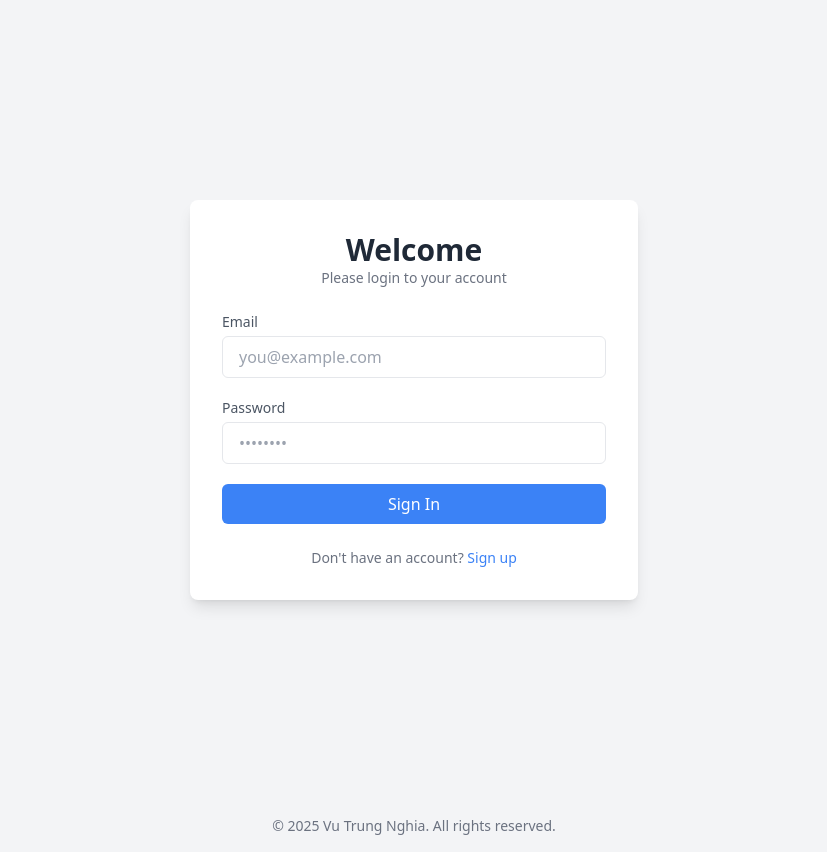
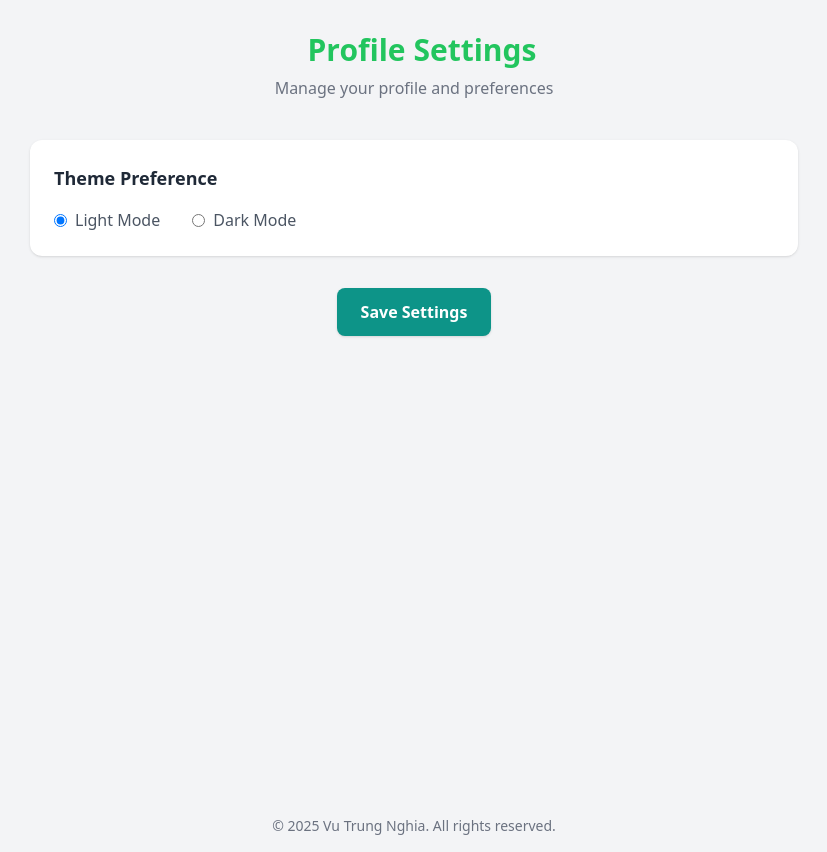
Before and after one commit to anhemlam648/Expense_Management_Frontend, a React (Vite) app: page /Settings in a window 1280 px wide. Before the commit this address led to /login. Shown: the whole page, without its empty margins (226-1053 px from the left). Built offline with nearby package versions, Linux system fonts and the light colour scheme.

Commit message:
Update Test Theme

```diff
--- a/src/App.jsx
+++ b/src/App.jsx
@@ -25,12 +25,16 @@ function AppContent() {
       <div className="flex-1 flex flex-col">
         <main className="flex-1">
           <Routes>
-            <Route path="/login" element={<Login />} />
-            <Route path="/register" element={<Register />} />
-            <Route path="/" element={<PrivateRoute><Home /></PrivateRoute>} />
-            <Route path="/Categories" element={<PrivateRoute><Categories /></PrivateRoute>} />
+            {/* <Route path="/login" element={<Login />} />
+            <Route path="/register" element={<Register />} /> */}
+            {/* <Route path="/" element={<PrivateRoute><Home /></PrivateRoute>} /> */}
+            <Route path="/" element={<Home />} />
+            <Route path="/Categories" element={<Categories />} />
+            <Route path="/Statistics" element={<Statistics />} />
+            <Route path="/Settings" element={<Settings />} />
+            {/* <Route path="/Categories" element={<PrivateRoute><Categories /></PrivateRoute>} />
             <Route path="/Statistics" element={<PrivateRoute><Statistics /></PrivateRoute>} />
-            <Route path="/Settings" element={<PrivateRoute><Settings /></PrivateRoute>} />
+            <Route path="/Settings" element={<PrivateRoute><Settings /></PrivateRoute>} /> */}
           </Routes>
         </main>
         <Footer />
--- a/src/components/Login/login.jsx
+++ b/src/components/Login/login.jsx
@@ -1,110 +1,110 @@
-import React, { useState } from 'react';
-import { useNavigate, Link } from 'react-router-dom';
-import axios from 'axios';
+// import React, { useState } from 'react';
+// import { useNavigate, Link } from 'react-router-dom';
+// import axios from 'axios';
 
-const Login = () => {
-  const navigate = useNavigate();
-  const [formData, setFormData] = useState({ email: '', password: '' });
-  const [error, setError] = useState('');
-  const [loading, setLoading] = useState(false);
+// const Login = () => {
+//   const navigate = useNavigate();
+//   const [formData, setFormData] = useState({ email: '', password: '' });
+//   const [error, setError] = useState('');
+//   const [loading, setLoading] = useState(false);
 
-  const handleChange = (e) => {
-    setFormData({ ...formData, [e.target.name]: e.target.value });
-    setError('');
-  };
+//   const handleChange = (e) => {
+//     setFormData({ ...formData, [e.target.name]: e.target.value });
+//     setError('');
+//   };
 
-  const handleLogin = async (e) => {
-    e.preventDefault();
-    setLoading(true);
-    try {
-      const res = await axios.post('http://localhost:8080/api/user/login', formData);
+//   const handleLogin = async (e) => {
+//     e.preventDefault();
+//     setLoading(true);
+//     try {
+//       const res = await axios.post('http://localhost:8080/api/user/login', formData);
 
-      if (res.data.status) {
-        localStorage.setItem('token', res.data.token);
+//       if (res.data.status) {
+//         localStorage.setItem('token', res.data.token);
 
-        const profileRes = await axios.get('http://localhost:8080/api/user/profile', {
-          headers: { Authorization: `Bearer ${res.data.token}` },
-        });
+//         const profileRes = await axios.get('http://localhost:8080/api/user/profile', {
+//           headers: { Authorization: `Bearer ${res.data.token}` },
+//         });
 
-        localStorage.setItem('user', JSON.stringify(profileRes.data));
-        navigate('/');
-      } else {
-        setError(res.data.message || 'Login failed');
-      }
-    } catch {
-      setError('Invalid email or password');
-    } finally {
-      setLoading(false);
-    }
-  };
+//         localStorage.setItem('user', JSON.stringify(profileRes.data));
+//         navigate('/');
+//       } else {
+//         setError(res.data.message || 'Login failed');
+//       }
+//     } catch {
+//       setError('Invalid email or password');
+//     } finally {
+//       setLoading(false);
+//     }
+//   };
 
-  return (
-    <div className="flex min-h-screen items-center justify-center bg-gray-100">
-      <div className="w-full max-w-md p-8 space-y-6 bg-white rounded-lg shadow-lg">
-        <div className="text-center">
-          <h2 className="text-3xl font-bold text-gray-800">Welcome</h2>
-          <p className="text-sm text-gray-500">Please login to your account</p>
-        </div>
+//   return (
+//     <div className="flex min-h-screen items-center justify-center bg-gray-100">
+//       <div className="w-full max-w-md p-8 space-y-6 bg-white rounded-lg shadow-lg">
+//         <div className="text-center">
+//           <h2 className="text-3xl font-bold text-gray-800">Welcome</h2>
+//           <p className="text-sm text-gray-500">Please login to your account</p>
+//         </div>
 
-        <form onSubmit={handleLogin} className="space-y-5">
-          <div>
-            <label htmlFor="email" className="block text-sm font-medium text-gray-600">
-              Email
-            </label>
-            <input
-              id="email"
-              name="email"
-              type="email"
-              value={formData.email}
-              onChange={handleChange}
-              required
-              className="w-full mt-1 px-4 py-2 border rounded-md focus:outline-none focus:ring-2 focus:ring-blue-400"
-              placeholder="you@example.com"
-            />
-          </div>
+//         <form onSubmit={handleLogin} className="space-y-5">
+//           <div>
+//             <label htmlFor="email" className="block text-sm font-medium text-gray-600">
+//               Email
+//             </label>
+//             <input
+//               id="email"
+//               name="email"
+//               type="email"
+//               value={formData.email}
+//               onChange={handleChange}
+//               required
+//               className="w-full mt-1 px-4 py-2 border rounded-md focus:outline-none focus:ring-2 focus:ring-blue-400"
+//               placeholder="you@example.com"
+//             />
+//           </div>
 
-          <div>
-            <label htmlFor="password" className="block text-sm font-medium text-gray-600">
-              Password
-            </label>
-            <input
-              id="password"
-              name="password"
-              type="password"
-              value={formData.password}
-              onChange={handleChange}
-              required
-              className="w-full mt-1 px-4 py-2 border rounded-md focus:outline-none focus:ring-2 focus:ring-blue-400"
-              placeholder="••••••••"
-            />
-          </div>
+//           <div>
+//             <label htmlFor="password" className="block text-sm font-medium text-gray-600">
+//               Password
+//             </label>
+//             <input
+//               id="password"
+//               name="password"
+//               type="password"
+//               value={formData.password}
+//               onChange={handleChange}
+//               required
+//               className="w-full mt-1 px-4 py-2 border rounded-md focus:outline-none focus:ring-2 focus:ring-blue-400"
+//               placeholder="••••••••"
+//             />
+//           </div>
 
-          {error && (
-            <div className="text-sm text-red-500 text-center">
-              {error}
-            </div>
-          )}
+//           {error && (
+//             <div className="text-sm text-red-500 text-center">
+//               {error}
+//             </div>
+//           )}
 
-          <button
-            type="submit"
-            disabled={loading}
-            className={`w-full bg-blue-500 text-white py-2 rounded-md hover:bg-blue-600 transition duration-200 ${
-              loading && 'opacity-60 cursor-not-allowed'
-            }`}
-          >
-            {loading ? 'Signing In...' : 'Sign In'}
-          </button>
-        </form>
+//           <button
+//             type="submit"
+//             disabled={loading}
+//             className={`w-full bg-blue-500 text-white py-2 rounded-md hover:bg-blue-600 transition duration-200 ${
+//               loading && 'opacity-60 cursor-not-allowed'
+//             }`}
+//           >
+//             {loading ? 'Signing In...' : 'Sign In'}
+//           </button>
+//         </form>
 
-        <div className="text-sm text-center text-gray-500">
-          Don't have an account?{' '}
-          <Link to="/register" className="text-blue-500 hover:underline">
-            Sign up
-          </Link>
-        </div>
-      </div>
-    </div>
-  );
-};
+//         <div className="text-sm text-center text-gray-500">
+//           Don't have an account?{' '}
+//           <Link to="/register" className="text-blue-500 hover:underline">
+//             Sign up
+//           </Link>
+//         </div>
+//       </div>
+//     </div>
+//   );
+// };
 
-export default Login;
+// export default Login;
--- a/src/components/Register/register.jsx
+++ b/src/components/Register/register.jsx
@@ -1,146 +1,146 @@
-import React, { useState } from 'react';
-import { useNavigate, Link } from 'react-router-dom';
-import axios from 'axios';
+// import React, { useState } from 'react';
+// import { useNavigate, Link } from 'react-router-dom';
+// import axios from 'axios';
 
-const Register = () => {
-  const navigate = useNavigate();
-  const [formData, setFormData] = useState({
-    username: '',
-    email: '',
-    password: '',
-    confirmPassword: '',
-  });
-  const [error, setError] = useState('');
-  const [loading, setLoading] = useState(false);
+// const Register = () => {
+//   const navigate = useNavigate();
+//   const [formData, setFormData] = useState({
+//     username: '',
+//     email: '',
+//     password: '',
+//     confirmPassword: '',
+//   });
+//   const [error, setError] = useState('');
+//   const [loading, setLoading] = useState(false);
 
-  const handleChange = (e) => {
-    setFormData({ ...formData, [e.target.name]: e.target.value });
-    setError('');
-  };
+//   const handleChange = (e) => {
+//     setFormData({ ...formData, [e.target.name]: e.target.value });
+//     setError('');
+//   };
 
-  const handleRegister = async (e) => {
-    e.preventDefault();
+//   const handleRegister = async (e) => {
+//     e.preventDefault();
 
-    if (formData.password !== formData.confirmPassword) {
-      setError('Passwords do not match');
-      return;
-    }
+//     if (formData.password !== formData.confirmPassword) {
+//       setError('Passwords do not match');
+//       return;
+//     }
 
-    setLoading(true);
-    try {
-      const res = await axios.post('http://localhost:8080/api/user/register', {
-        username: formData.username,
-        email: formData.email,
-        password: formData.password,
-      });
+//     setLoading(true);
+//     try {
+//       const res = await axios.post('http://localhost:8080/api/user/register', {
+//         username: formData.username,
+//         email: formData.email,
+//         password: formData.password,
+//       });
 
-      if (res.data.status || res.status === 200) {
-        navigate('/login');
-      } else {
-        setError(res.data.message || 'Registration failed');
-      }
-    } catch (err) {
-      setError(err.response?.data || 'Registration failed');
-    } finally {
-      setLoading(false);
-    }
-  };
+//       if (res.data.status || res.status === 200) {
+//         navigate('/login');
+//       } else {
+//         setError(res.data.message || 'Registration failed');
+//       }
+//     } catch (err) {
+//       setError(err.response?.data || 'Registration failed');
+//     } finally {
+//       setLoading(false);
+//     }
+//   };
 
-  return (
-    <div className="flex min-h-screen items-center justify-center bg-gray-100">
-      <div className="w-full max-w-md p-8 space-y-6 bg-white rounded-lg shadow-lg">
-        <div className="text-center">
-          <h2 className="text-3xl font-bold text-gray-800">Create Account</h2>
-          <p className="text-sm text-gray-500">Sign up to get started</p>
-        </div>
+//   return (
+//     <div className="flex min-h-screen items-center justify-center bg-gray-100">
+//       <div className="w-full max-w-md p-8 space-y-6 bg-white rounded-lg shadow-lg">
+//         <div className="text-center">
+//           <h2 className="text-3xl font-bold text-gray-800">Create Account</h2>
+//           <p className="text-sm text-gray-500">Sign up to get started</p>
+//         </div>
 
-        <form onSubmit={handleRegister} className="space-y-5">
-          <div>
-            <label htmlFor="username" className="block text-sm font-medium text-gray-600">
-              Username
-            </label>
-            <input
-              id="username"
-              name="username"
-              type="text"
-              value={formData.username}
-              onChange={handleChange}
-              required
-              className="w-full mt-1 px-4 py-2 border rounded-md focus:outline-none focus:ring-2 focus:ring-blue-400"
-              placeholder="Your username"
-            />
-          </div>
+//         <form onSubmit={handleRegister} className="space-y-5">
+//           <div>
+//             <label htmlFor="username" className="block text-sm font-medium text-gray-600">
+//               Username
+//             </label>
+//             <input
+//               id="username"
+//               name="username"
+//               type="text"
+//               value={formData.username}
+//               onChange={handleChange}
+//               required
+//               className="w-full mt-1 px-4 py-2 border rounded-md focus:outline-none focus:ring-2 focus:ring-blue-400"
+//               placeholder="Your username"
+//             />
+//           </div>
 
-          <div>
-            <label htmlFor="email" className="block text-sm font-medium text-gray-600">
-              Email Address
-            </label>
-            <input
-              id="email"
-              name="email"
-              type="email"
-              value={formData.email}
-              onChange={handleChange}
-              required
-              className="w-full mt-1 px-4 py-2 border rounded-md focus:outline-none focus:ring-2 focus:ring-blue-400"
-              placeholder="you@example.com"
-            />
-          </div>
+//           <div>
+//             <label htmlFor="email" className="block text-sm font-medium text-gray-600">
+//               Email Address
+//             </label>
+//             <input
+//               id="email"
+//               name="email"
+//               type="email"
+//               value={formData.email}
+//               onChange={handleChange}
+//               required
+//               className="w-full mt-1 px-4 py-2 border rounded-md focus:outline-none focus:ring-2 focus:ring-blue-400"
+//               placeholder="you@example.com"
+//             />
+//           </div>
 
-          <div>
-            <label htmlFor="password" className="block text-sm font-medium text-gray-600">
-              Password
-            </label>
-            <input
-              id="password"
-              name="password"
-              type="password"
-              value={formData.password}
-              onChange={handleChange}
-              required
-              className="w-full mt-1 px-4 py-2 border rounded-md focus:outline-none focus:ring-2 focus:ring-blue-400"
-              placeholder="••••••••"
-            />
-          </div>
+//           <div>
+//             <label htmlFor="password" className="block text-sm font-medium text-gray-600">
+//               Password
+//             </label>
+//             <input
+//               id="password"
+//               name="password"
+//               type="password"
+//               value={formData.password}
+//               onChange={handleChange}
+//               required
+//               className="w-full mt-1 px-4 py-2 border rounded-md focus:outline-none focus:ring-2 focus:ring-blue-400"
+//               placeholder="••••••••"
+//             />
+//           </div>
 
-          <div>
-            <label htmlFor="confirmPassword" className="block text-sm font-medium text-gray-600">
-              Confirm Password
-            </label>
-            <input
-              id="confirmPassword"
-              name="confirmPassword"
-              type="password"
-              value={formData.confirmPassword}
-              onChange={handleChange}
-              required
-              className="w-full mt-1 px-4 py-2 border rounded-md focus:outline-none focus:ring-2 focus:ring-blue-400"
-              placeholder="••••••••"
-            />
-          </div>
+//           <div>
+//             <label htmlFor="confirmPassword" className="block text-sm font-medium text-gray-600">
+//               Confirm Password
+//             </label>
+//             <input
+//               id="confirmPassword"
+//               name="confirmPassword"
+//               type="password"
+//               value={formData.confirmPassword}
+//               onChange={handleChange}
+//               required
+//               className="w-full mt-1 px-4 py-2 border rounded-md focus:outline-none focus:ring-2 focus:ring-blue-400"
+//               placeholder="••••••••"
+//             />
+//           </div>
 
-          {error && <p className="text-center text-red-600 text-sm font-semibold">{error}</p>}
+//           {error && <p className="text-center text-red-600 text-sm font-semibold">{error}</p>}
 
-          <button
-            type="submit"
-            disabled={loading}
-            className={`w-full bg-blue-500 text-white py-2 rounded-md hover:bg-blue-600 transition duration-200 ${
-              loading ? 'opacity-60 cursor-not-allowed' : ''
-            }`}
-          >
-            {loading ? 'Registering...' : 'Sign Up'}
-          </button>
-        </form>
+//           <button
+//             type="submit"
+//             disabled={loading}
+//             className={`w-full bg-blue-500 text-white py-2 rounded-md hover:bg-blue-600 transition duration-200 ${
+//               loading ? 'opacity-60 cursor-not-allowed' : ''
+//             }`}
+//           >
+//             {loading ? 'Registering...' : 'Sign Up'}
+//           </button>
+//         </form>
 
-        <div className="text-sm text-center text-gray-500">
-          Already have an account?{' '}       {/* Check if user is already logged in */}
-          <Link to="/login" className="text-blue-500 hover:underline">
-            Sign in
-          </Link>
-        </div>
-      </div>
-    </div>
-  );
-};
+//         <div className="text-sm text-center text-gray-500">
+//           Already have an account?{' '}       {/* Check if user is already logged in */}
+//           <Link to="/login" className="text-blue-500 hover:underline">
+//             Sign in
+//           </Link>
+//         </div>
+//       </div>
+//     </div>
+//   );
+// };
 
-export default Register;
+// export default Register;
--- a/src/components/Settings/settings.jsx
+++ b/src/components/Settings/settings.jsx
@@ -11,26 +11,26 @@ const Settings = () => {
   const [loading, setLoading] = useState(false);
   const [message, setMessage] = useState(null);
 
-  // Fetch user profile
-  useEffect(() => {
-    const fetchUserProfile = async () => {
-      try {
-        const res = await axios.get("http://localhost:8080/api/user/profile", {
-          headers: {
-            Authorization: `Bearer ${token}`,
-          },
-        });
-        setUser(res.data);
-        setUsername(res.data.username || "");
-      } catch (error) {
-        console.error("Failed to load user profile:", error);
-      }
-    };
+  // // Fetch user profile
+  // useEffect(() => {
+  //   const fetchUserProfile = async () => {
+  //     try {
+  //       const res = await axios.get("http://localhost:8080/api/user/profile", {
+  //         headers: {
+  //           Authorization: `Bearer ${token}`,
+  //         },
+  //       });
+  //       setUser(res.data);
+  //       setUsername(res.data.username || "");
+  //     } catch (error) {
+  //       console.error("Failed to load user profile:", error);
+  //     }
+  //   };
 
-    if (token) {
-      fetchUserProfile();
-    }
-  }, [token]);
+  //   if (token) {
+  //     fetchUserProfile();
+  //   }
+  // }, [token]);
 
 
   useEffect(() => {
@@ -38,49 +38,54 @@ const Settings = () => {
   }, [theme]);
 
   // Avatar initials
-  const getInitial = () => {
-    if (user?.email && user.email.trim().length > 0) {
-      return user.email.charAt(0).toUpperCase();
-    }
-    return "U";
-  };
+  // const getInitial = () => {
+  //   if (user?.email && user.email.trim().length > 0) {
+  //     return user.email.charAt(0).toUpperCase();
+  //   }
+  //   return "U";
+  // };
 
   const handleThemeChange = (e) => {
     setSelectedTheme(e.target.value);
   };
 
+  // const handleSave = async () => {
+  //   if (!username.trim()) {
+  //     setMessage("Username cannot be empty.");
+  //     return;
+  //   }
+
+  //   setLoading(true);
+  //   setMessage(null);
+
+  //   try {
+  //     const res = await axios.put(
+  //       "http://localhost:8080/api/user/update/profile",
+  //       { username: username.trim() },
+  //       {
+  //         headers: {
+  //           Authorization: `Bearer ${token}`,
+  //         },
+  //       }
+  //     );
+
+  //     setUser(res.data);
+  //     setMessage("Settings saved successfully!");
+
+  //     // Cập nhật theme trong context (và localStorage được cập nhật trong context provider)
+  //     setTheme(selectedTheme);
+  //   } catch (error) {
+  //     setMessage(
+  //       error.response?.data || "Failed to save settings. Please try again."
+  //     );
+  //   } finally {
+  //     setLoading(false);
+  //   }
+  // };
+
   const handleSave = async () => {
-    if (!username.trim()) {
-      setMessage("Username cannot be empty.");
-      return;
-    }
-
-    setLoading(true);
-    setMessage(null);
-
-    try {
-      const res = await axios.put(
-        "http://localhost:8080/api/user/update/profile",
-        { username: username.trim() },
-        {
-          headers: {
-            Authorization: `Bearer ${token}`,
-          },
-        }
-      );
-
-      setUser(res.data);
+      setTheme(selectedTheme); //Test
       setMessage("Settings saved successfully!");
-
-      // Cập nhật theme trong context (và localStorage được cập nhật trong context provider)
-      setTheme(selectedTheme);
-    } catch (error) {
-      setMessage(
-        error.response?.data || "Failed to save settings. Please try again."
-      );
-    } finally {
-      setLoading(false);
-    }
   };
 
   return (
@@ -106,7 +111,7 @@ const Settings = () => {
         </header>
 
         {/* Profile Section */}
-        {user ? (
+        {/* {user ? (
           <section
             className={`p-6 sm:p-8 rounded-xl shadow-md mb-8 ${
               theme === "dark" ? "bg-gray-800" : "bg-white"
@@ -115,10 +120,10 @@ const Settings = () => {
             <div className="flex flex-col items-center text-center">
               <div className="w-20 h-20 sm:w-24 sm:h-24 bg-gradient-to-br from-teal-400 to-teal-600 text-white rounded-full shadow-lg flex items-center justify-center text-3xl sm:text-4xl font-bold mb-4">
                 {getInitial()}
-              </div>
+              </div> */}
 
               {/* Editable username */}
-              <input
+              {/* <input
                 type="text"
                 value={username}
                 onChange={(e) => setUsername(e.target.value)}
@@ -141,7 +146,7 @@ const Settings = () => {
           </section>
         ) : (
           <p className="text-center text-gray-500 mb-8">Loading profile...</p>
-        )}
+        )} */}
 
         {/* Theme Settings */}
         <section
```
